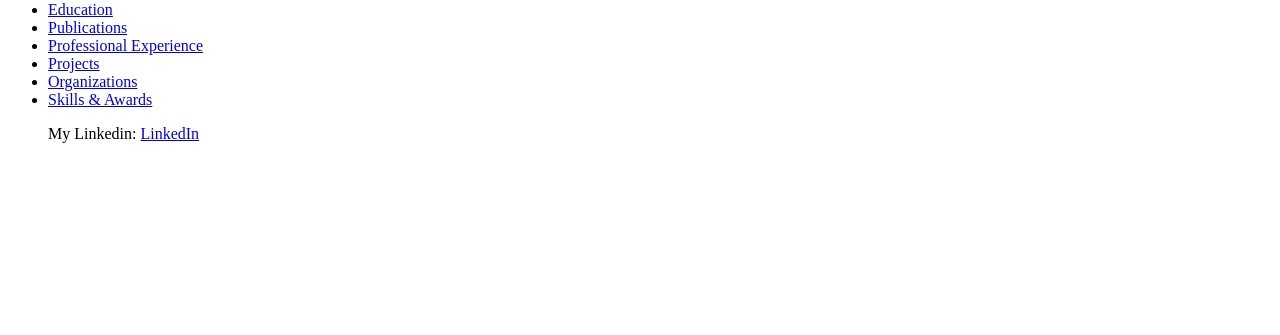
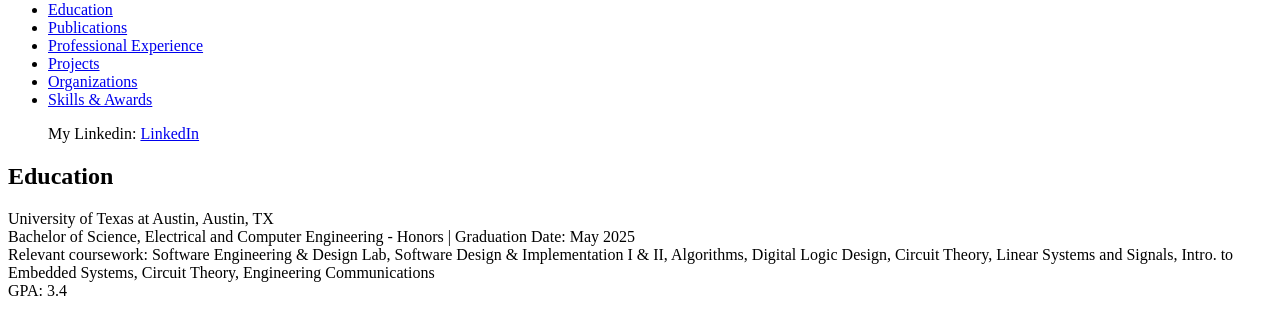
Before and after one commit to JazhielSegura/JazhielSegura, a plain HTML site: page index.html in a window 1280 px wide. Shown: the part 79-414 px from the top of the page. Drawn offline with Linux system fonts and the light colour scheme.

Commit message:
Added content for Education section

```diff
--- a/index.html
+++ b/index.html
@@ -19,5 +19,19 @@
             </ul>
         </nav>
     </header>
+
+
+    <div id="education">
+        <h2>Education</h2>
+        <div>
+            <p>
+                University of Texas at Austin, Austin, TX<br>
+                Bachelor of Science, Electrical and Computer Engineering - Honors | Graduation Date: May 2025<br>
+                Relevant coursework: Software Engineering & Design Lab, Software Design & Implementation I & II, Algorithms, Digital Logic Design, Circuit Theory, Linear Systems and Signals, Intro. to Embedded Systems, Circuit Theory, Engineering Communications<br>
+                GPA: 3.4
+            </p>
+        </div>
+    </div>
+
 </body>
 </html>
```
